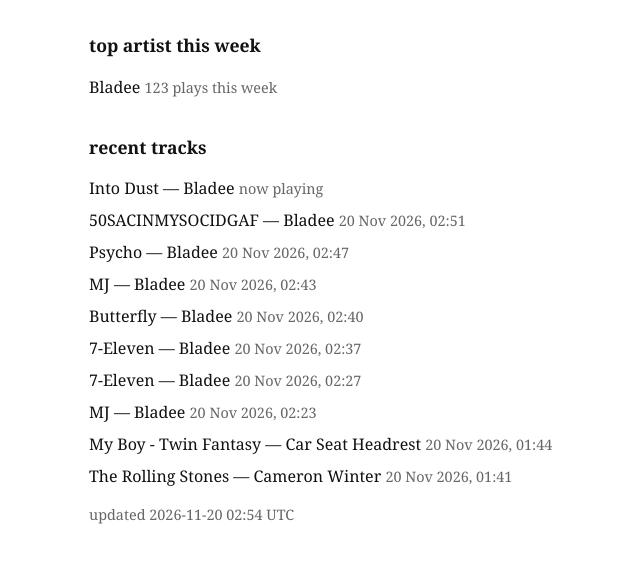
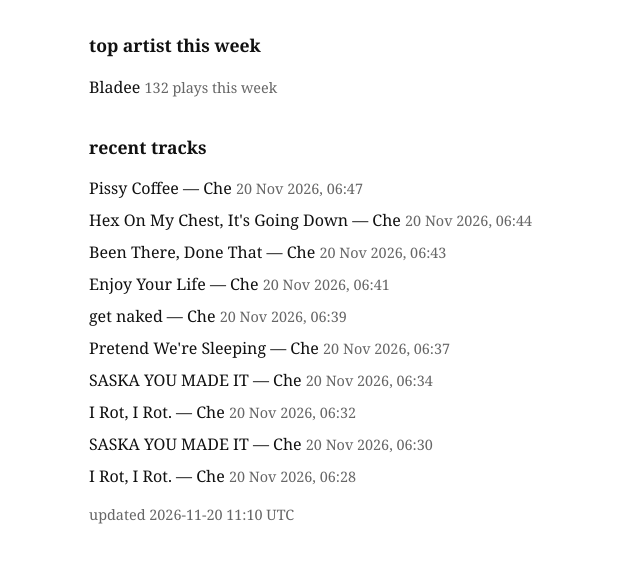
Before and after one commit to nathansimpson2007/blog, a plain HTML site: page music.html in a window 1280 px wide. Shown: the part 127-690 px from the top of the page, without its empty margins (231-871 px from the left). Drawn offline with Linux system fonts and the light colour scheme.

Commit message:
Update music page

```diff
--- a/music.html
+++ b/music.html
@@ -14,24 +14,24 @@
 
 <h2>top artist this week</h2>
 
-<p>Bladee <span class="date">123 plays this week</span></p>
+<p>Bladee <span class="date">132 plays this week</span></p>
 
 <h2>recent tracks</h2>
 
 <ul>
-  <li>Into Dust — Bladee <span class="date">now playing</span></li>
-  <li>50SACINMYSOCIDGAF — Bladee <span class="date">20 Nov 2026, 02:51</span></li>
-  <li>Psycho — Bladee <span class="date">20 Nov 2026, 02:47</span></li>
-  <li>MJ — Bladee <span class="date">20 Nov 2026, 02:43</span></li>
-  <li>Butterfly — Bladee <span class="date">20 Nov 2026, 02:40</span></li>
-  <li>7-Eleven — Bladee <span class="date">20 Nov 2026, 02:37</span></li>
-  <li>7-Eleven — Bladee <span class="date">20 Nov 2026, 02:27</span></li>
-  <li>MJ — Bladee <span class="date">20 Nov 2026, 02:23</span></li>
-  <li>My Boy - Twin Fantasy — Car Seat Headrest <span class="date">20 Nov 2026, 01:44</span></li>
-  <li>The Rolling Stones — Cameron Winter <span class="date">20 Nov 2026, 01:41</span></li>
+  <li>Pissy Coffee — Che <span class="date">20 Nov 2026, 06:47</span></li>
+  <li>Hex On My Chest, It&#39;s Going Down — Che <span class="date">20 Nov 2026, 06:44</span></li>
+  <li>Been There, Done That — Che <span class="date">20 Nov 2026, 06:43</span></li>
+  <li>Enjoy Your Life — Che <span class="date">20 Nov 2026, 06:41</span></li>
+  <li>get naked — Che <span class="date">20 Nov 2026, 06:39</span></li>
+  <li>Pretend We&#39;re Sleeping — Che <span class="date">20 Nov 2026, 06:37</span></li>
+  <li>SASKA YOU MADE IT — Che <span class="date">20 Nov 2026, 06:34</span></li>
+  <li>I Rot, I Rot. — Che <span class="date">20 Nov 2026, 06:32</span></li>
+  <li>SASKA YOU MADE IT — Che <span class="date">20 Nov 2026, 06:30</span></li>
+  <li>I Rot, I Rot. — Che <span class="date">20 Nov 2026, 06:28</span></li>
 </ul>
 
-<p class="date">updated 2026-11-20 02:54 UTC</p>
+<p class="date">updated 2026-11-20 11:10 UTC</p>
 
 </body>
 </html>
```
